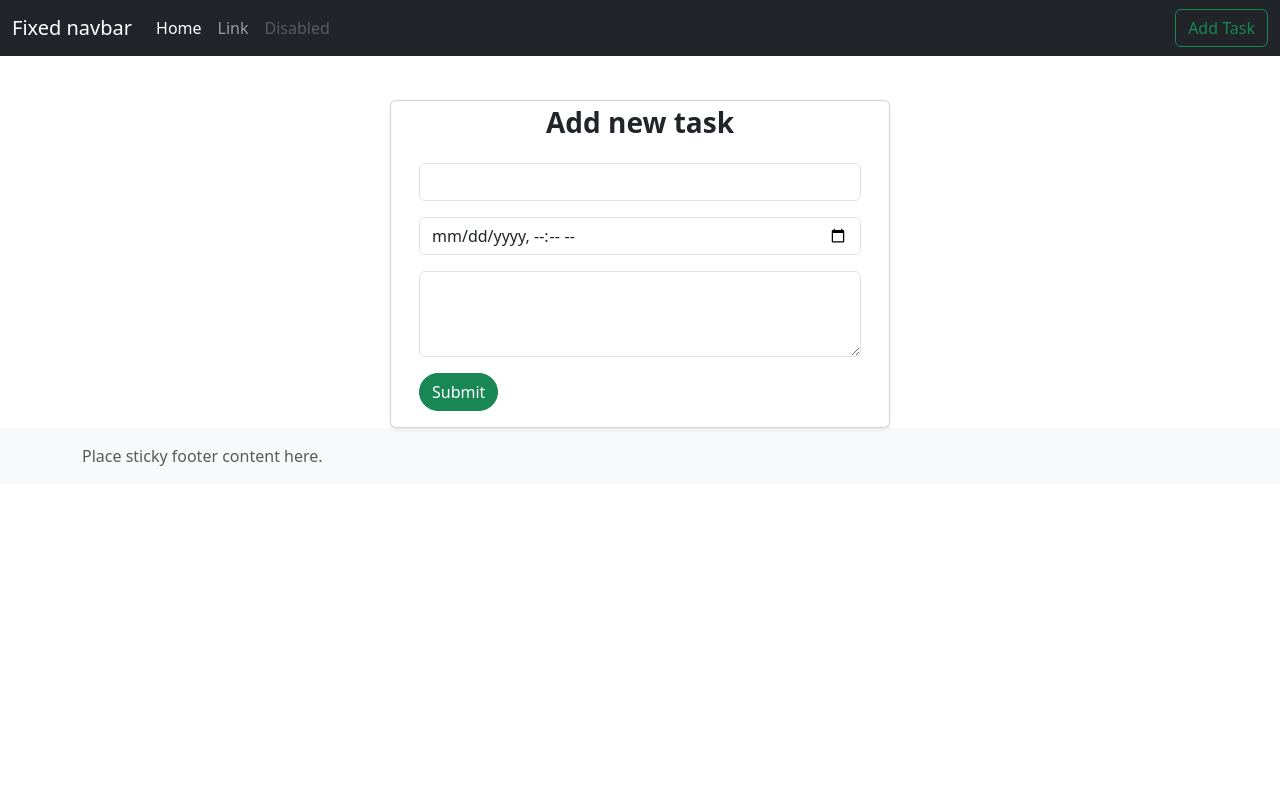
After one commit to Gaveshika/Checkmate, a Laravel app: page /task/add in a window 1280 px wide. The commit adds this page. Run offline with Laravel 10, Linux system fonts and the light colour scheme; the visitor is signed in with stand-in values (Sample User, id 1).

Commit message:
created task manager interface

```diff
--- a/todoapp/app/Http/Controllers/TaskManager.php
+++ b/todoapp/app/Http/Controllers/TaskManager.php
@@ -10,4 +10,12 @@ class TaskManager extends Controller
     {
         return view('tasks.add');
     }
+
+    function addTaskPost(Request $request){
+        $request->validate([
+           'title' => 'required' ,
+           'description' => 'required',
+           'deadline' => 'required',
+        ]);
+    }
 }
--- a/todoapp/resources/views/include/header.blade.php
+++ b/todoapp/resources/views/include/header.blade.php
@@ -1,28 +1,3 @@
-<!-- <nav class="navbar navbar-expand-lg bg-body-tertiary">
-  <div class="container-fluid">
-    <a class="navbar-brand" href="#">Navbar w/ text</a>
-    <button class="navbar-toggler" type="button" data-bs-toggle="collapse" data-bs-target="#navbarText" aria-controls="navbarText" aria-expanded="false" aria-label="Toggle navigation">
-      <span class="navbar-toggler-icon"></span>
-    </button>
-    <div class="collapse navbar-collapse" id="navbarText">
-      <ul class="navbar-nav me-auto mb-2 mb-lg-0">
-        <li class="nav-item">
-          <a class="nav-link active" aria-current="page" href="#">Home</a>
-        </li>
-        <li class="nav-item">
-          <a class="nav-link" href="#">Features</a>
-        </li>
-        <li class="nav-item">
-          <a class="nav-link" href="#">Pricing</a>
-        </li>
-      </ul>
-      <span class="navbar-text">
-        Navbar text with an inline element
-      </span>
-    </div>
-  </div>
-</nav> -->
-
 <header>
   <!-- Fixed navbar -->
   <nav class="navbar navbar-expand-md navbar-dark fixed-top bg-dark">
@@ -44,7 +19,9 @@
           </li>
         </ul>
 
-          <a class="btn btn-outline-success">Add Task</a>
+
+          <a class="btn btn-outline-success" href="{{ route('task.add') }}">Add Task</a>
+
 
       </div>
     </div>
--- /dev/null
+++ b/todoapp/resources/views/tasks/add.blade.php
@@ -0,0 +1,23 @@
+@extends("layouts.default")
+
+@section("content")
+<div class="d-flex align-items-center">
+
+<div class="container card shadow-sm " style=" margin-top:100px ; max-width: 500px">
+    <div class="fs-3 fw-bold text-center">Add new task</div>
+    <form class="p-3 " method="POST" action="" >
+        <div class="mb-3 mt-1">
+
+            <input type="text" name="title" class="form-control" >
+        </div>
+        <div class="mb-3">
+            <input type="datetime-local" class="form-control" name="deadline">
+        </div>
+        <div class="mb-3">
+            <textarea name="description" class="form-control" rows="3"></textarea>
+        </div>
+        <button class= "btn btn-success rounded-pill" type="submit">Submit</button>
+    </form>
+</div>
+</div>
+@endsection
--- a/todoapp/routes/web.php
+++ b/todoapp/routes/web.php
@@ -1,14 +1,20 @@
 <?php
 
 use App\Http\Controllers\AuthManager;
+use App\Http\Controllers\TaskManager;
 use Illuminate\Support\Facades\Route;
 
-Route::get('/', function () {
-    return view('welcome');
-})->name(name:"home");
+Route::get('login', [AuthManager::class, 'login'])->name('login');
+Route::post('login', [AuthManager::class, 'loginPost'])->name('login.post');
+Route::get('register', [AuthManager::class, 'register'])->name('register');
+Route::post('register', [AuthManager::class, 'registerPost'])->name('register.post');
 
-// Corrected route for login
-Route::get('login', [AuthManager::class, 'login']) -> name(name:"login");
-Route::post('login', [AuthManager::class, 'loginPost']) ->name(name:"login.post");
-Route::get('register', [AuthManager::class, 'register']) -> name(name:"register");
-Route::post('register', [AuthManager::class, 'registerPost']) -> name(name:"register.post");
+Route::middleware('auth')->group(function () {
+    Route::get('/', function () {
+        return view('welcome');
+    })->name('home');
+
+    Route::get("task/add", [TaskManager::class, 'addTask'])->name('task.add');
+
+    Route::post("task/add", [TaskManager::class, 'addTaskPost'])->name('task.add.post');
+});
```
Also changed, not shown: todoapp/database/migrations/2025_01_16_132843_tasks.php (added).
